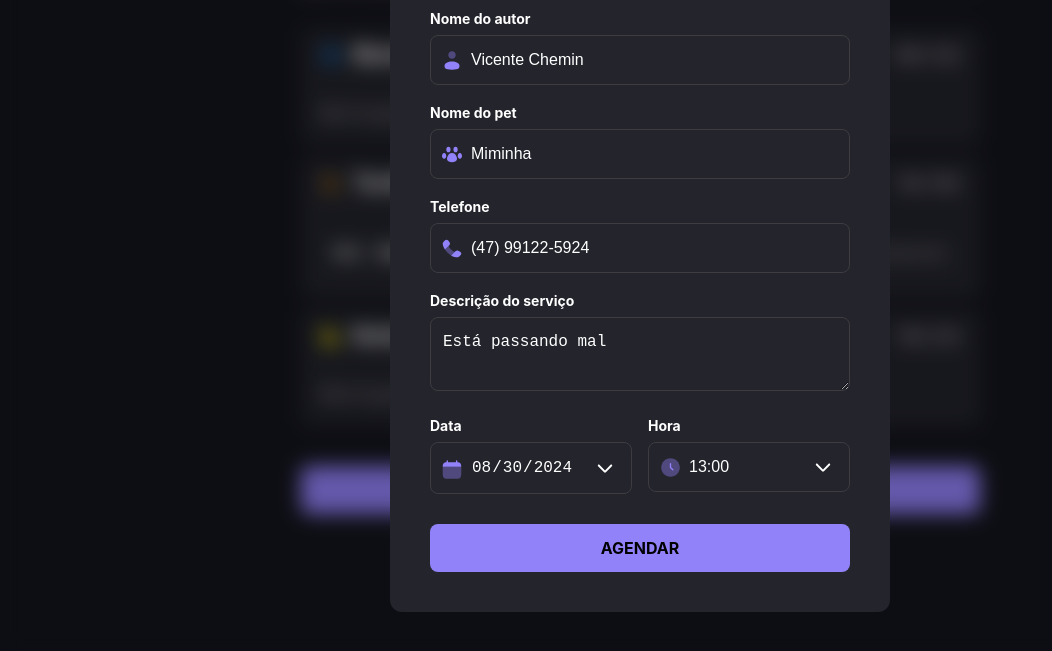
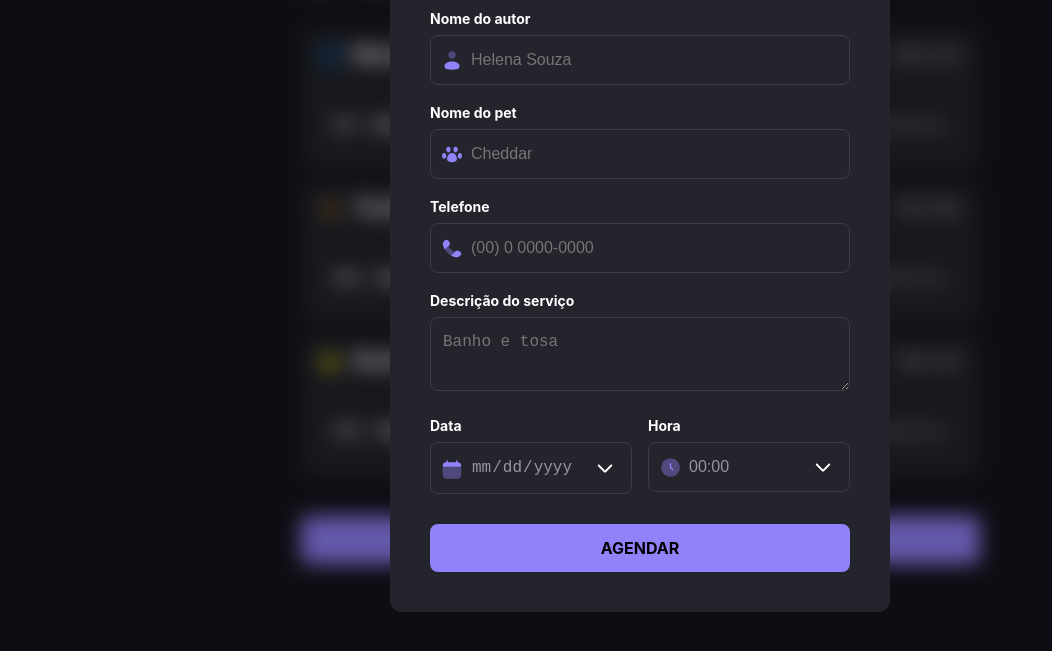
Before and after one commit to Vicente6186/projeto-16-agendamento-pet-shop, a website with bundled scripts: page index.html in a window 1280 px wide. Both pictures are taken after a click on the button "NOVO AGENDAMENTO". Shown: the part 143-794 px from the top of the page, without its empty margins (0-1052 px from the left). Built offline with nearby package versions, Linux system fonts and the light colour scheme; data requests are answered from the project's data file.

Commit message:
Correções feitas

```diff
--- a/db.json
+++ b/db.json
@@ -7,6 +7,22 @@
       "phone": "(47) 99122-5924",
       "description": "Está passando mal",
       "when": "2024-08-30T16:00:00.000Z"
+    },
+    {
+      "id": "1780",
+      "name": "Vicente Chemin",
+      "petName": "Miminha",
+      "phone": "(47) 99122-5924",
+      "description": "Está passando mal",
+      "when": "2024-08-30T21:00:00.000Z"
+    },
+    {
+      "id": "7299",
+      "name": "Vicente Chemin S",
+      "petName": "Miminha",
+      "phone": "(47) 99122-5924",
+      "description": "Está passando mal",
+      "when": "2024-08-31T00:00:00.000Z"
     }
   ]
 }
--- a/index.html
+++ b/index.html
@@ -122,6 +122,9 @@
                         <option value="16:00">16:00</option>
                         <option value="17:00">17:00</option>
                         <option value="18:00">18:00</option>
+                        <option value="19:00">19:00</option>
+                        <option value="20:00">20:00</option>
+                        <option value="21:00">21:00</option>
                        </select>
                     </div>
                 </div>
--- a/src/js/create-appointment.js
+++ b/src/js/create-appointment.js
@@ -1,4 +1,5 @@
 import { createAppointment } from "./crud-appointment.js";
+import { readAppointmentsHtml } from "./read-apointments.js";
 import { formatDateToYYYY_MM_DD } from "./utilities.js";
 
 const btnCreateAppointmentModal = document.getElementById('btn-create-appointment-modal');
@@ -17,12 +18,12 @@ actualDate = formatDateToYYYY_MM_DD(actualDate)
 
 dateInput.min = actualDate
 
-nameInput.value = 'Vicente Chemin'
-petNameInput.value = 'Miminha'
-phoneInput.value = '(47) 99122-5924'
-descriptionInput.value = 'Está passando mal'
-dateInput.value = actualDate
-timeInput.value = '13:00'
+// nameInput.value = 'Vicente Chemin'
+// petNameInput.value = 'Miminha'
+// phoneInput.value = '(47) 99122-5924'
+// descriptionInput.value = 'Está passando mal'
+// dateInput.value = actualDate
+// timeInput.value = '13:00'
 
 // Open modal
 btnCreateAppointmentModal.addEventListener('click', () => {
@@ -49,6 +50,8 @@ formCreateAppointment.addEventListener('submit', event => {
 
     createAppointment({name, petName, phone, description, when}).then(() => {
        alert('Consulta marcada com sucesso!')
+       readAppointmentsHtml({})
+       createAppointmentModal.setAttribute('hidden', true);
     }).catch(() => alert('Não foi possível marcar a consulta! Tente novamente mais tarde.'))
 
 })
--- a/src/js/read-apointments.js
+++ b/src/js/read-apointments.js
@@ -7,7 +7,7 @@ const afternoonList = document.getElementById('afternoon-list');
 const nightList = document.getElementById('night-list');
 const dateFilter = document.getElementById('date-filter');
 
-async function createAppointmentsElements({date}) {
+async function readAppointmentsHtml({date}) {
     try {
         cleanLists()
 
@@ -15,7 +15,7 @@ async function createAppointmentsElements({date}) {
 
         for (const appointment of appointments) {
             const whenDate = new Date(appointment.when)
-            if(date && date !== formatDateToYYYY_MM_DD(whenDate)) return
+            if(date && date !== formatDateToYYYY_MM_DD(whenDate)) continue
 
             const hours = whenDate.getHours()
             const newAppointmentElement = createAppointmentElement({...appointment, when: whenDate})
@@ -72,8 +72,10 @@ function cleanLists() {
     nightList.innerHTML = ''
 }
 
-createAppointmentsElements({})
+readAppointmentsHtml({})
 
 dateFilter.addEventListener('input', () => {
-    createAppointmentsElements({date: dateFilter.value})
+    readAppointmentsHtml({date: dateFilter.value})
 })
+
+export {readAppointmentsHtml}
```
